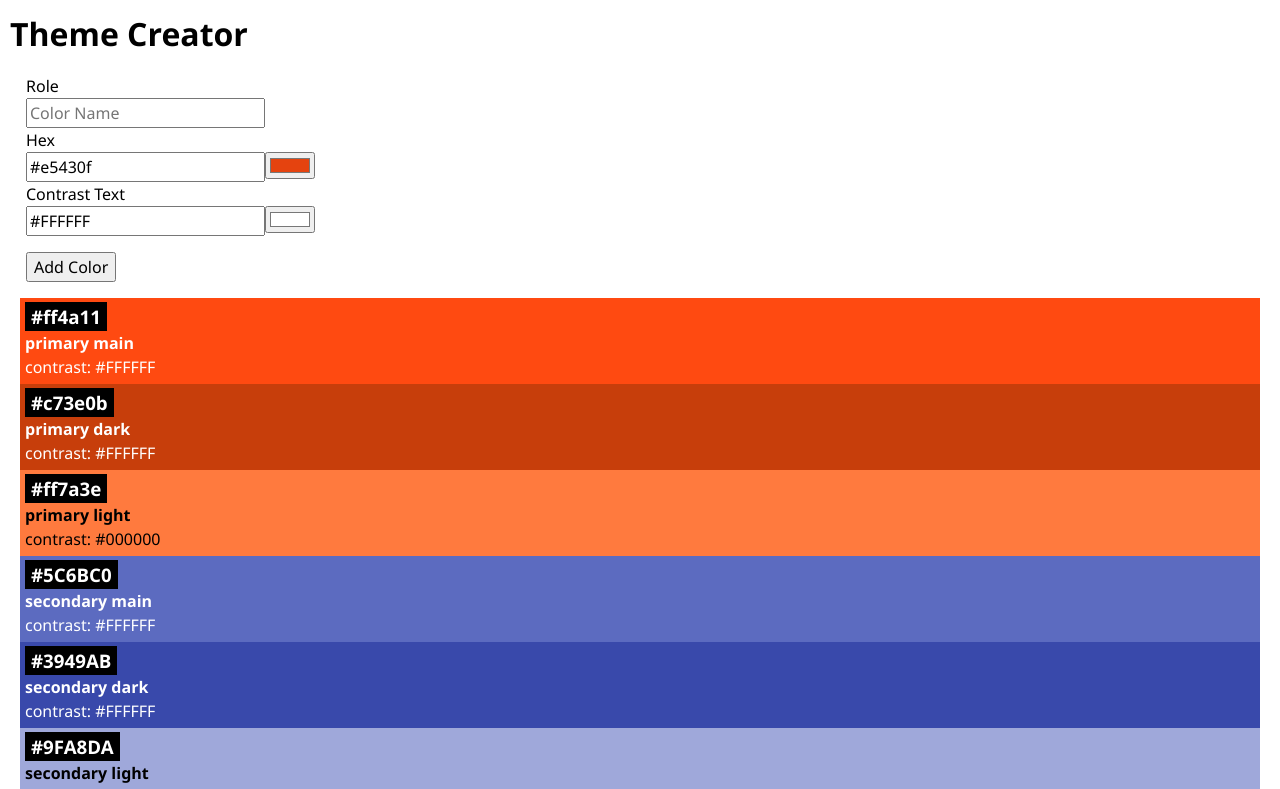
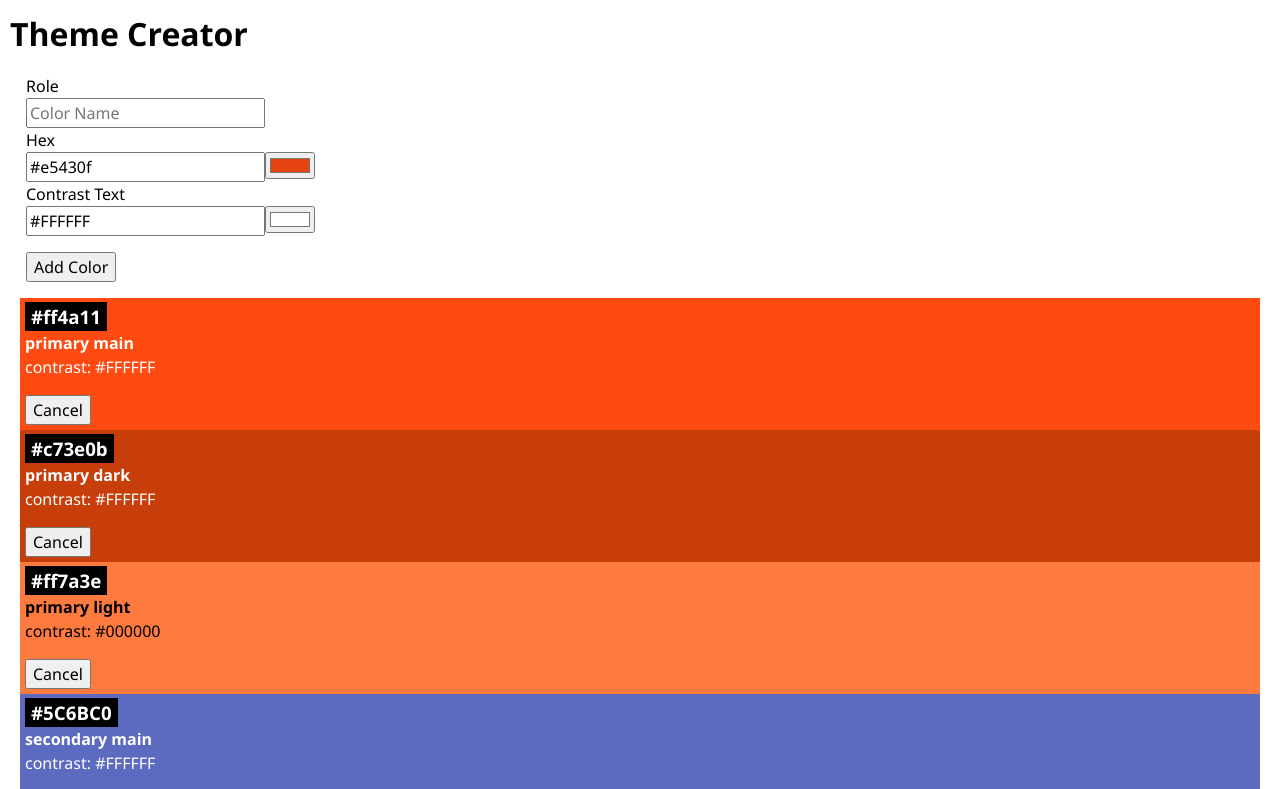
Before and after one commit to MarenOelixtown/web-react-recap-project, a React (Vite) app: page / in a window 1280 px wide. Shown: the top 789 px of the page. Built offline with nearby package versions, Linux system fonts and the light colour scheme.

Commit message:
creating Button-Component, importing to Color-Component and adding Cancel-Button

```diff
--- /dev/null
+++ b/src/Components/Color/Button.jsx
@@ -0,0 +1,7 @@
+export default function Button({ text, onClick }) {
+  return (
+    <button type="button" onClick={onClick}>
+      {text}
+    </button>
+  );
+}
--- a/src/Components/Color/Color.jsx
+++ b/src/Components/Color/Color.jsx
@@ -1,4 +1,5 @@
 import "./Color.css";
+import Button from "./Button.jsx";
 
 export default function Color({ color }) {
   return (
@@ -12,6 +13,7 @@ export default function Color({ color }) {
       <h3 className="color-card-headline">{color.hex}</h3>
       <h4>{color.role}</h4>
       <p>contrast: {color.contrastText}</p>
+      <Button text="Cancel" />
     </div>
   );
 }
```
